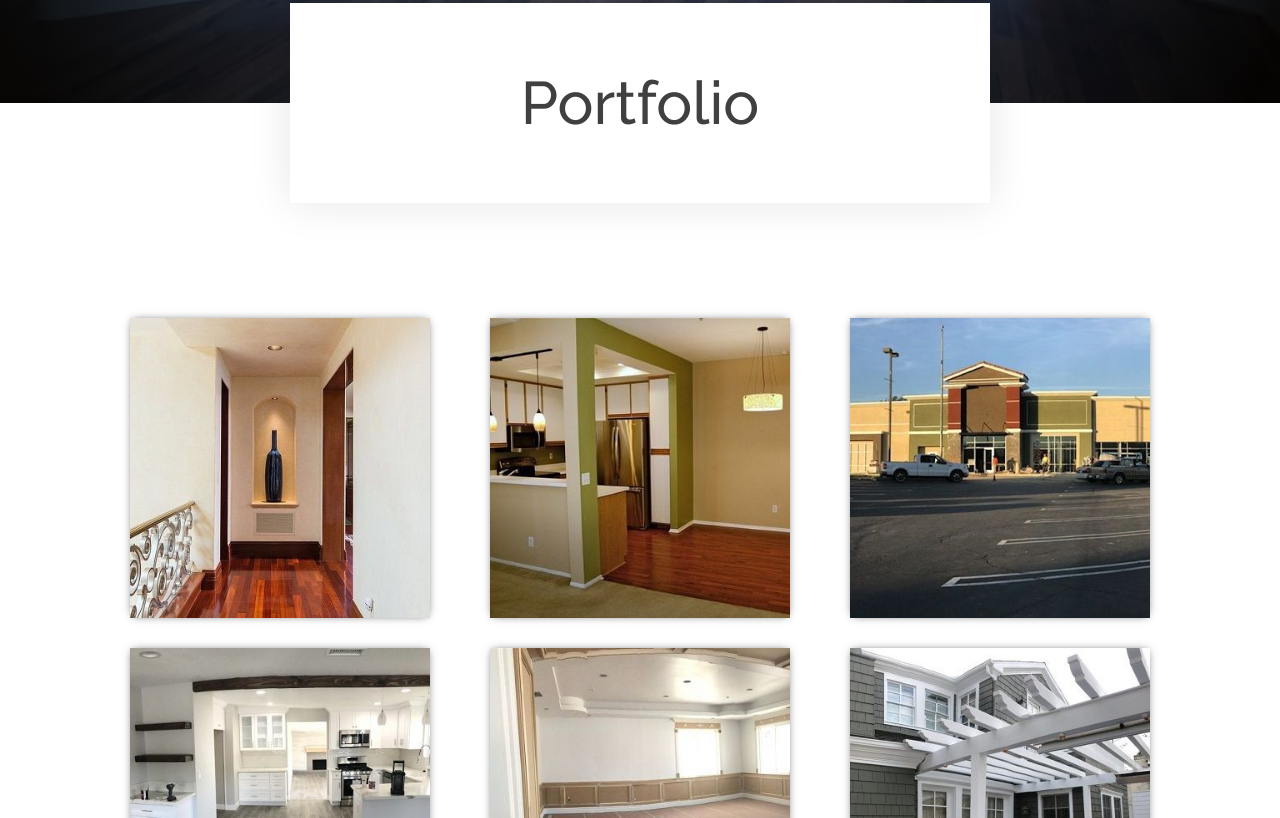
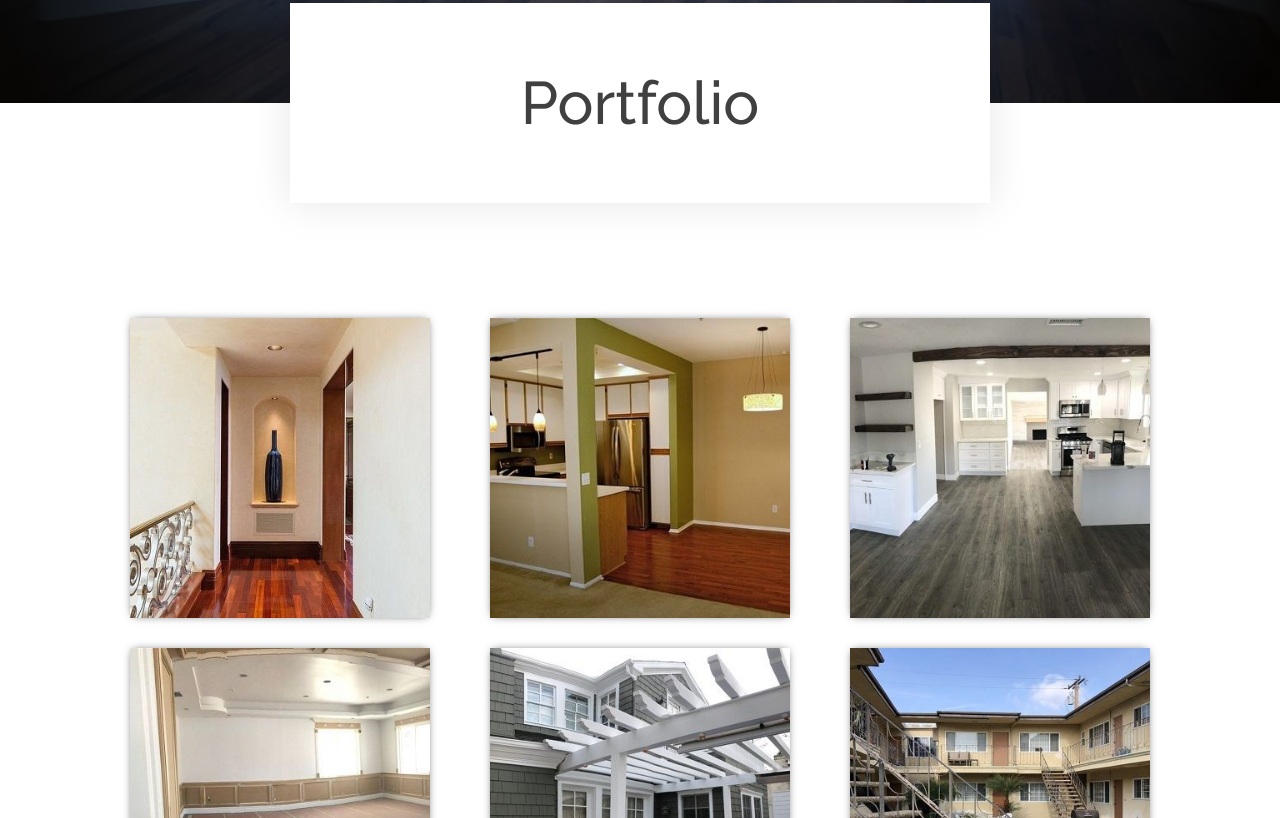
Before and after one commit to OakHarbor/ABP-Construction, a plain HTML site: page html/portfolio.html in a window 1280 px wide. Shown: the part 397-1215 px from the top of the page. Drawn offline with nearby package versions, Linux system fonts and the light colour scheme.

Commit message:
removed image

```diff
--- a/html/portfolio.html
+++ b/html/portfolio.html
@@ -104,7 +104,7 @@
             <!-- Cropped Images -->
             <img id="fourteen" src="/images/image-14-crop.jpg" alt="before picture of a white house with windows" width="300" height="300">
             <img id="fifteen" src="/images/image-15-crop.jpg" alt="after picture of a white painted house with windows" width="300" height="300">
-            <img id="sixteen" src="/images/image-16-crop.jpg" alt="exterior windows and doors prepped for painting" width="300" height="300">
+            <!-- <img id="sixteen" src="/images/image-16-crop.jpg" alt="exterior windows and doors prepped for painting" width="300" height="300"> -->
             <img id="seventeen" src="/images/image-17-crop.jpg" alt="newly painted white siding with doors and windows" width="300" height="300">
             <img id="eighteen" src="/images/image-18-crop.jpg" alt="old white paint chipped deck" width="300" height="300">
             <img id="nineteen" src="/images/image-19-crop.jpg" alt="newly painted white deck that was refinished" width="300" height="300">
```
